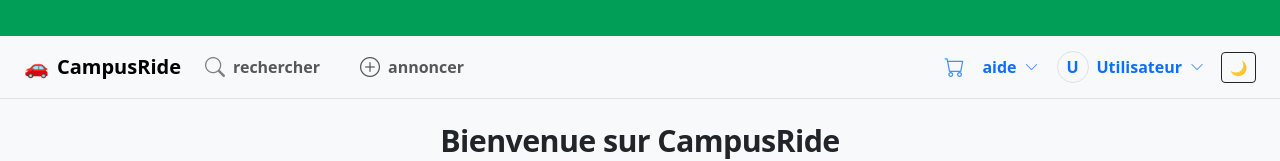
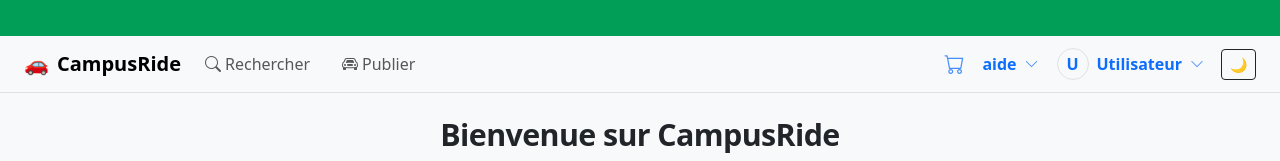
Before and after one commit to mustapha1900/CampusRide, a React app in the folder frontend/: page /passager in a window 1280 px wide. Shown: the top 161 px of the page. Built offline with nearby package versions, Linux system fonts and the light colour scheme; the HTML template or start-up script is replaced by a standard one.

Commit message:
Mise a jour du HeaderPrivate Icons

```diff
--- a/frontend/src/components/HeaderPrivate.jsx
+++ b/frontend/src/components/HeaderPrivate.jsx
@@ -55,19 +55,18 @@ export default function HeaderPrivate({ isDark, onToggleTheme }) {
 
             <div className="collapse navbar-collapse" id="privateNavbar">
               {/* LEFT */}
-              <ul className="navbar-nav me-auto align-items-lg-center gap-lg-4">
+              <ul className="navbar-nav me-auto gap-lg-3">
               <li className="nav-item">
-                  <Link className="nav-link fw-semibold d-flex align-items-center gap-2" to="/passager/dashboard">
-                    <i className="bi bi-search fs-5 opacity-75" />
-                    rechercher
+                <Link className="nav-link" to="/search">
+                  <i className="bi bi-search me-1" />
+                  Rechercher
                 </Link>
               </li>
 
               <li className="nav-item">
-                  <Link className="nav-link fw-semibold d-flex align-items-center gap-2" to="/passager/annoncer">
-                    <i className="bi bi-plus-circle fs-5" />
-
-                    annoncer
+                <Link className="nav-link" to="/post">
+                  <i className="bi bi-car-front me-1" />
+                  Publier
                 </Link>
               </li>
             </ul>
```
Lines whose indentation alone changed are shown as unchanged.
